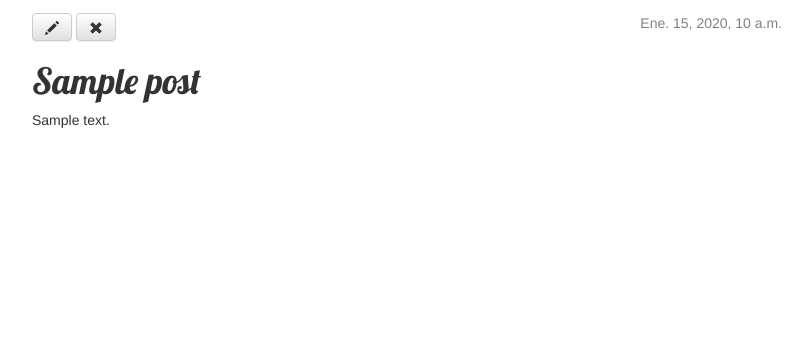
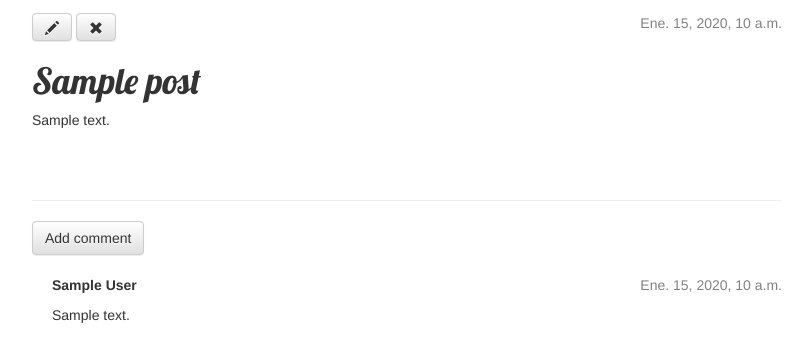
Before and after one commit to EmilyArteaga96/my-first-blog, a Django app: page /post/1/ in a window 1280 px wide. Shown: the part 131-493 px from the top of the page, without its empty margins (38-850 px from the left). Run offline with Django 3.2, Linux system fonts and the light colour scheme; a user stored in the database is signed in; tables that the repository leaves empty hold one stand-in row (values such as "Sample post"); some libraries are stand-ins or nearby versions.

Commit message:
Add comments.

```diff
--- a/blog/admin.py
+++ b/blog/admin.py
@@ -1,5 +1,6 @@
 from django.contrib import admin
-from .models import Post
+from .models import Post, Comment
 
 admin.site.register(Post)
+admin.site.register(Comment)
 # Register your models here.
--- a/blog/models.py
+++ b/blog/models.py
@@ -18,3 +18,19 @@ class Post(models.Model):
     def __str__(self):
         return self.title
 # Create your models here.
+class Comment(models.Model):
+    post = models.ForeignKey('blog.Post', on_delete=models.CASCADE, related_name='comments')
+    author = models.CharField(max_length=200)
+    text = models.TextField()
+    created_date = models.DateTimeField(default=timezone.now)
+    approved_comment = models.BooleanField(default=False)
+
+    def approve(self):
+        self.approved_comment = True
+        self.save()
+
+    def __str__(self):
+        return self.text
+
+def approved_comments(self):
+    return self.comments.filter(approved_comment=True)
--- a/blog/static/css/blog.css
+++ b/blog/static/css/blog.css
@@ -53,3 +53,6 @@ h1, h2, h3, h4 {
 .post h1 a, .post h1 a:visited {
     color: #000000;
 }
+.comment {
+    margin: 20px 0px 20px 20px;
+}
--- a/blog/templates/blog/post_detail.html
+++ b/blog/templates/blog/post_detail.html
@@ -14,4 +14,23 @@
         <h1>{{ post.title }}</h1>
         <p>{{ post.text|linebreaksbr }}</p>
     </div>
+    <hr>
+    <a class="btn btn-default" href="{% url 'add_comment_to_post' pk=post.pk %}">Add comment</a>
+    {% for comment in post.comments.all %}
+        {% if user.is_authenticated or comment.approved_comment %}
+        <div class="comment">
+            <div class="date">
+                {{ comment.created_date }}
+                {% if not comment.approved_comment %}
+                    <a class="btn btn-default" href="{% url 'comment_remove' pk=comment.pk %}"><span class="glyphicon glyphicon-remove"></span></a>
+                    <a class="btn btn-default" href="{% url 'comment_approve' pk=comment.pk %}"><span class="glyphicon glyphicon-ok"></span></a>
+                {% endif %}
+            </div>
+            <strong>{{ comment.author }}</strong>
+            <p>{{ comment.text|linebreaks }}</p>
+        </div>
+        {% endif %}
+    {% empty %}
+        <p>No comments here yet :(</p>
+    {% endfor %}
 {% endblock %}
--- a/blog/templates/blog/post_list.html
+++ b/blog/templates/blog/post_list.html
@@ -1,5 +1,4 @@
 {% extends 'blog/base.html' %}
-
 
 {% block content %}
     {% for post in posts %}
@@ -9,6 +8,7 @@
             </div>
             <h1><a href="{% url 'post_detail' pk=post.pk %}">{{ post.title }}</a></h1>
             <p>{{ post.text|linebreaksbr }}</p>
+            <a href="{% url 'post_detail' pk=post.pk %}">Comments: {{ post.approved_comments.count }}</a>
         </div>
     {% endfor %}
-{% endblock %}
+{% endblock content %}
--- a/blog/urls.py
+++ b/blog/urls.py
@@ -9,5 +9,8 @@ urlpatterns = [
     path('drafts/', views.post_draft_list, name='post_draft_list'),
     path('post/<pk>/publish/', views.post_publish, name='post_publish'),
     path('post/<pk>/remove/', views.post_remove, name='post_remove'),
+    path(r'^post/(?P<pk>\d+)/comment/$', views.add_comment_to_post, name='add_comment_to_post'),
+    path(r'^comment/(?P<pk>\d+)/approve/$', views.comment_approve, name='comment_approve'),
+	path(r'^comment/(?P<pk>\d+)/remove/$', views.comment_remove, name='comment_remove'),
 
 ]
--- a/blog/views.py
+++ b/blog/views.py
@@ -2,8 +2,10 @@ from django.shortcuts import render, get_object_or_404
 from django.utils import timezone
 from django.shortcuts import redirect
 from django.contrib.auth.decorators import login_required
-from .models import Post
-from .forms import PostForm
+#from .models import Post
+from .forms import PostForm, CommentForm
+from .models import Post, Comment
+
 
 @login_required
 def post_list(request):
@@ -61,3 +63,28 @@ def post_remove(request, pk):
     post = get_object_or_404(Post, pk=pk)
     post.delete()
     return redirect('post_list')
+
+def add_comment_to_post(request, pk):
+    post = get_object_or_404(Post, pk=pk)
+    if request.method == "POST":
+        form = CommentForm(request.POST)
+        if form.is_valid():
+            comment = form.save(commit=False)
+            comment.post = post
+            comment.save()
+            return redirect('post_detail', pk=post.pk)
+    else:
+        form = CommentForm()
+    return render(request, 'blog/add_comment_to_post.html', {'form': form})
+
+@login_required
+def comment_approve(request, pk):
+    comment = get_object_or_404(Comment, pk=pk)
+    comment.approve()
+    return redirect('post_detail', pk=comment.post.pk)
+
+@login_required
+def comment_remove(request, pk):
+    comment = get_object_or_404(Comment, pk=pk)
+    comment.delete()
+    return redirect('post_detail', pk=comment.post.pk)
```
Also changed, not shown: blog/forms.py (+7 -1 lines), blog/templates/blog/add_comment_to_post.html (added, +9 -0 lines), blog/migrations/0002_comment.py (added).
